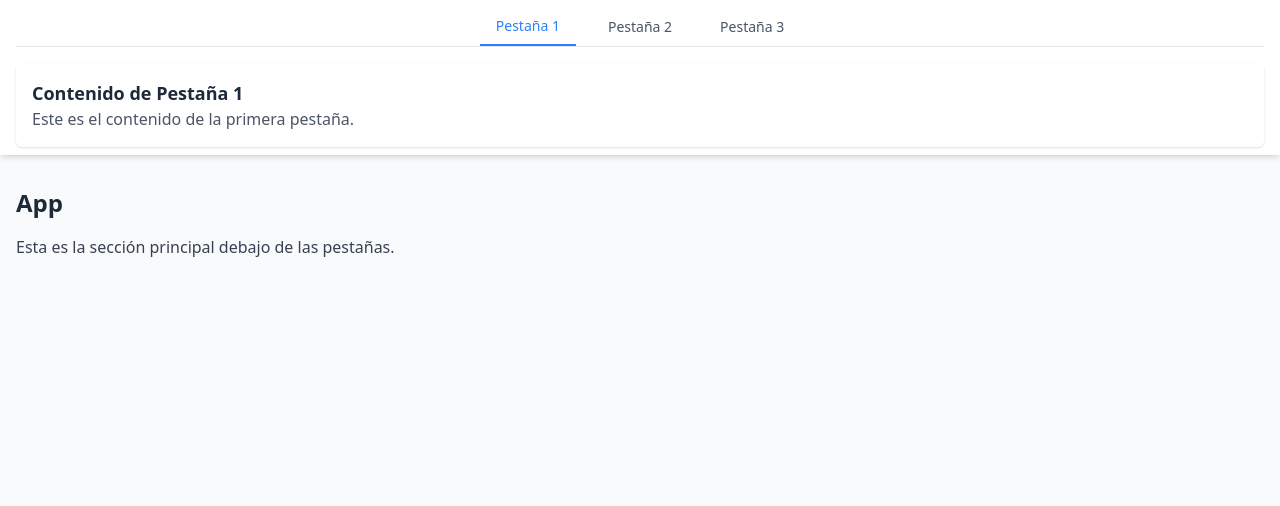
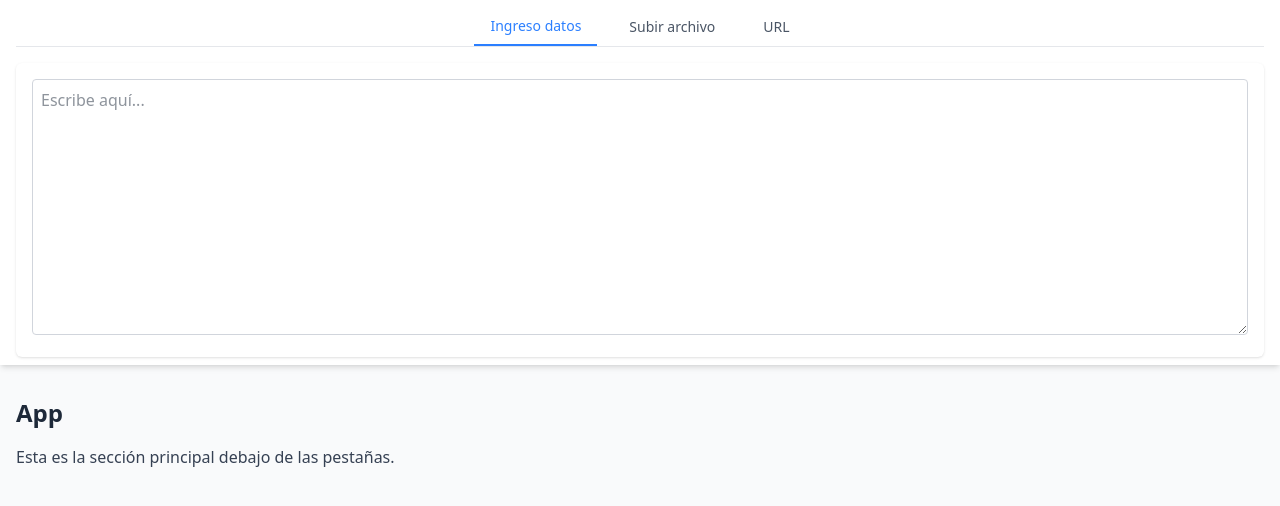
Before and after one commit to Fhernd/proy10_convertidor_csv_sql, a Vue app: page / in a window 1280 px wide. Shown: the top 506 px of the page. Built offline with nearby package versions, Linux system fonts and the light colour scheme; the HTML template or start-up script is replaced by a standard one.

Commit message:
En la primera pestaña, la de Ingreso datos, se ha declarado un área de texto que ocupa el ancho del contenedor (pestaña).

```diff
--- a/src/App.vue
+++ b/src/App.vue
@@ -10,19 +10,18 @@ import Tab from '@/components/Tab.vue'
       <div class="container mx-auto px-4 py-2">
         <Tabs>
           <template #default="{ activeTab }">
-            <Tab label="Pestaña 1">
+            <Tab label="Ingreso datos">
               <div class="p-4 bg-white shadow rounded-md">
-                <h2 class="text-lg font-semibold">Contenido de Pestaña 1</h2>
-                <p class="text-gray-600">Este es el contenido de la primera pestaña.</p>
+                <textarea class="w-full h-64 p-2 border border-gray-300 rounded" placeholder="Escribe aquí..."></textarea>
               </div>
             </Tab>
-            <Tab label="Pestaña 2">
+            <Tab label="Subir archivo">
               <div class="p-4 bg-white shadow rounded-md">
                 <h2 class="text-lg font-semibold">Contenido de Pestaña 2</h2>
                 <p class="text-gray-600">Este es el contenido de la segunda pestaña.</p>
               </div>
             </Tab>
-            <Tab label="Pestaña 3">
+            <Tab label="URL">
               <div class="p-4 bg-white shadow rounded-md">
                 <h2 class="text-lg font-semibold">Contenido de Pestaña 3</h2>
                 <p class="text-gray-600">Este es el contenido de la tercera pestaña.</p>
```
